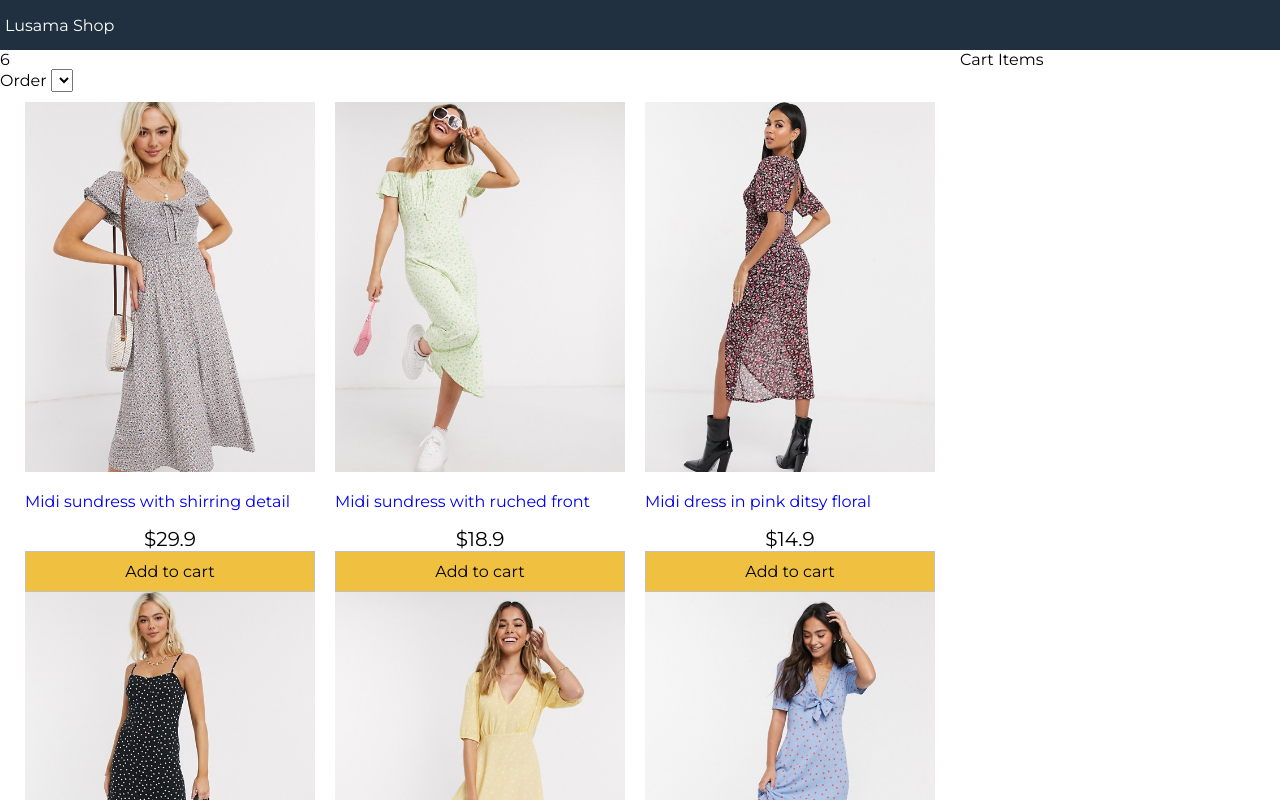
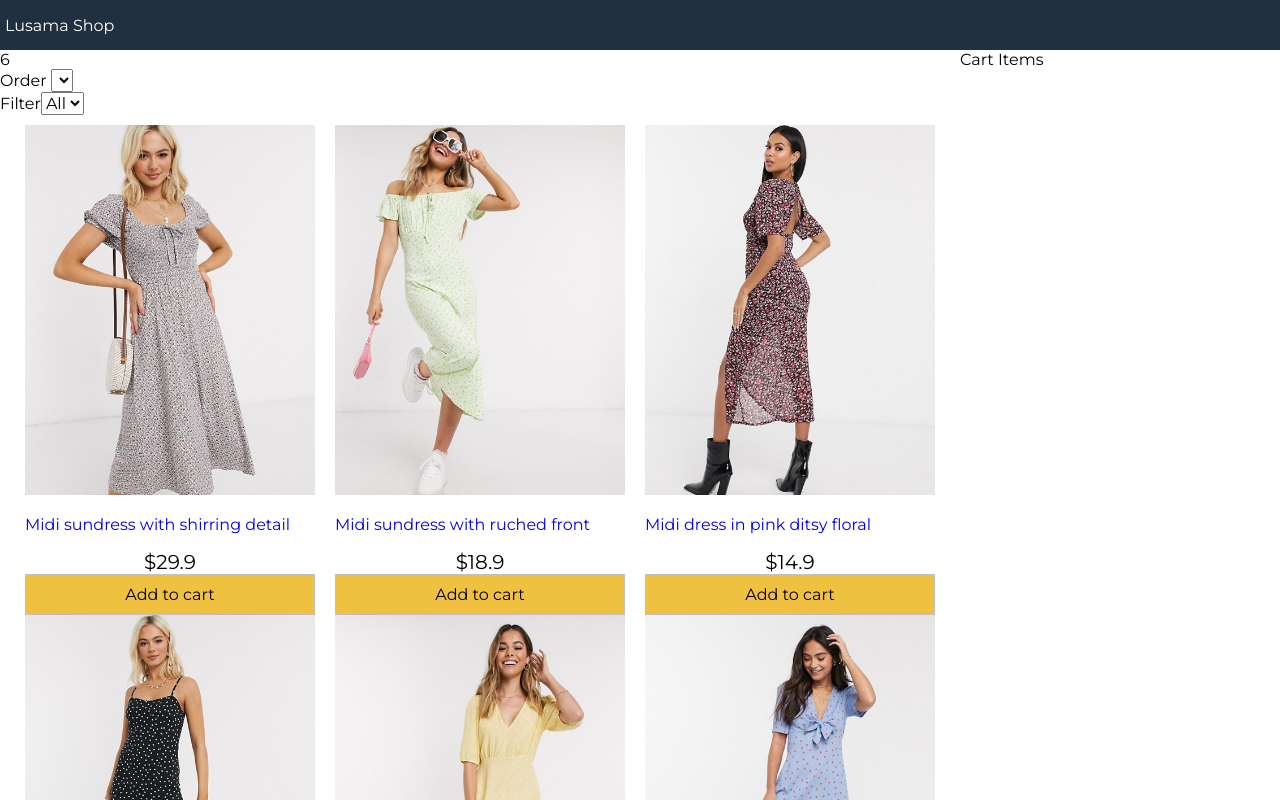
Before and after one commit to tnyandoro/react-lusama-app, a React (Create React App) app: page / in a window 1280 px wide. Shown: the top 800 px of the page. Built offline with nearby package versions, Linux system fonts and the light colour scheme.

Commit message:
Add the filter sizes options

```diff
--- a/src/components/Filter.js
+++ b/src/components/Filter.js
@@ -1,13 +1,27 @@
-import React, { Component } from 'react'
+import React, { Component } from "react";
 
 export default class Filter extends Component {
   render() {
     return (
       <div>
         <div className="filter-result">{this.props.count}</div>
-        <div className="filter-sort"> Order <select></select></div>
-        <div className="filter-size"></div>
+        <div className="filter-sort">
+          {" "}
+          Order <select></select>
+        </div>
+        <div className="filter-size">
+          Filter
+          <select>
+            <option value="">All</option>
+            <option value="">All</option>
+            <option value="">All</option>
+            <option value="">All</option>
+            <option value="">All</option>
+            <option value="">All</option>
+            <option value="">All</option>
+          </select>
+        </div>
       </div>
-    )
+    );
   }
 }
```
